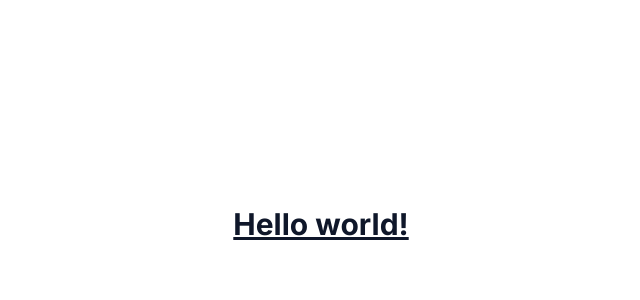
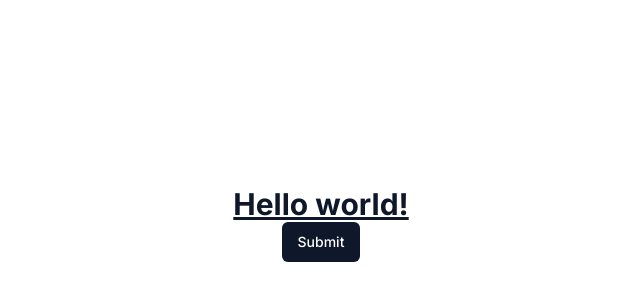
Before and after one commit to rifaldhiaw/test-admin, a Next.js app: page / in a window 1280 px wide. Shown: the part 176-476 px from the top of the page, without its empty margins (319-959 px from the left). Built offline with nearby package versions, Linux system fonts and the light colour scheme.

Commit message:
add button ui

```diff
--- /dev/null
+++ b/src/components/ui/Button.tsx
@@ -0,0 +1,51 @@
+import { cva, VariantProps } from "class-variance-authority";
+import * as React from "react";
+
+import { cn } from "@/lib/utils";
+
+const buttonVariants = cva(
+  "inline-flex items-center justify-center rounded-md text-sm font-medium transition-colors focus:outline-none focus:ring-2 focus:ring-slate-400 focus:ring-offset-2 dark:hover:bg-slate-800 dark:hover:text-slate-100 disabled:opacity-50 dark:focus:ring-slate-400 disabled:pointer-events-none dark:focus:ring-offset-slate-900 data-[state=open]:bg-slate-100 dark:data-[state=open]:bg-slate-800",
+  {
+    variants: {
+      variant: {
+        default:
+          "bg-slate-900 text-white hover:bg-slate-700 dark:bg-slate-50 dark:text-slate-900",
+        outline:
+          "bg-transparent border border-slate-200 hover:bg-slate-100 dark:border-slate-700 dark:text-slate-100",
+        subtle:
+          "bg-slate-100 text-slate-900 hover:bg-slate-200 dark:bg-slate-700 dark:text-slate-100",
+        ghost:
+          "bg-transparent hover:bg-slate-100 dark:hover:bg-slate-800 dark:text-slate-100 dark:hover:text-slate-100 data-[state=open]:bg-transparent dark:data-[state=open]:bg-transparent",
+        link: "bg-transparent underline-offset-4 hover:underline text-slate-900 dark:text-slate-100 hover:bg-transparent dark:hover:bg-transparent",
+      },
+      size: {
+        default: "h-10 py-2 px-4",
+        sm: "h-9 px-2 rounded-md",
+        lg: "h-11 px-8 rounded-md",
+      },
+    },
+    defaultVariants: {
+      variant: "default",
+      size: "default",
+    },
+  }
+);
+
+export interface ButtonProps
+  extends React.ButtonHTMLAttributes<HTMLButtonElement>,
+    VariantProps<typeof buttonVariants> {}
+
+const Button = React.forwardRef<HTMLButtonElement, ButtonProps>(
+  ({ className, variant, size, ...props }, ref) => {
+    return (
+      <button
+        className={cn(buttonVariants({ variant, size, className }))}
+        ref={ref}
+        {...props}
+      />
+    );
+  }
+);
+Button.displayName = "Button";
+
+export { Button, buttonVariants };
--- a/src/pages/index.tsx
+++ b/src/pages/index.tsx
@@ -1,3 +1,4 @@
+import { Button } from "@/components/ui/Button";
 import Head from "next/head";
 
 export default function Home() {
@@ -9,8 +10,9 @@ export default function Home() {
         <meta name="viewport" content="width=device-width, initial-scale=1" />
         <link rel="icon" href="/favicon.ico" />
       </Head>
-      <main className="min-h-screen flex justify-center items-center">
+      <main className="min-h-screen flex flex-col justify-center items-center">
         <h1 className="text-3xl font-bold underline">Hello world!</h1>
+        <Button>Submit</Button>
       </main>
     </>
   );
```
